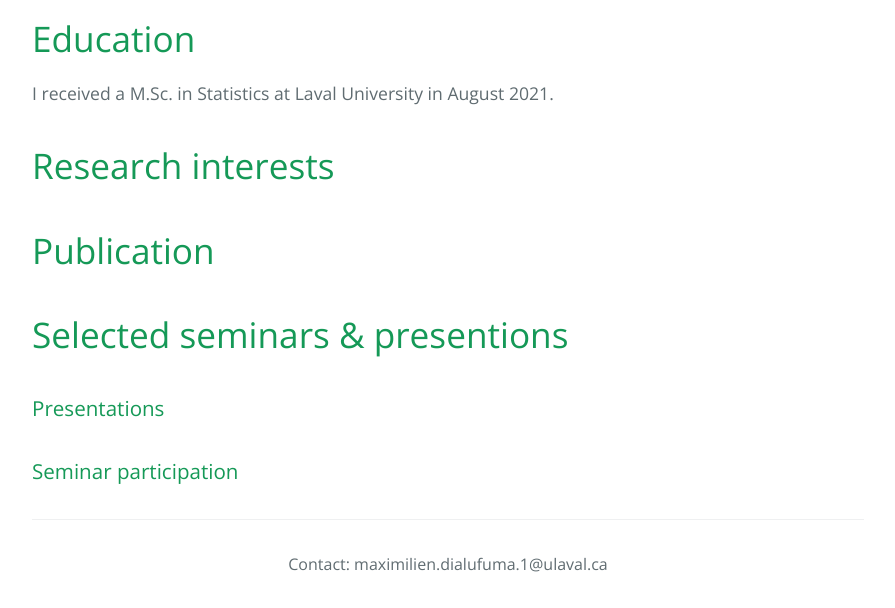
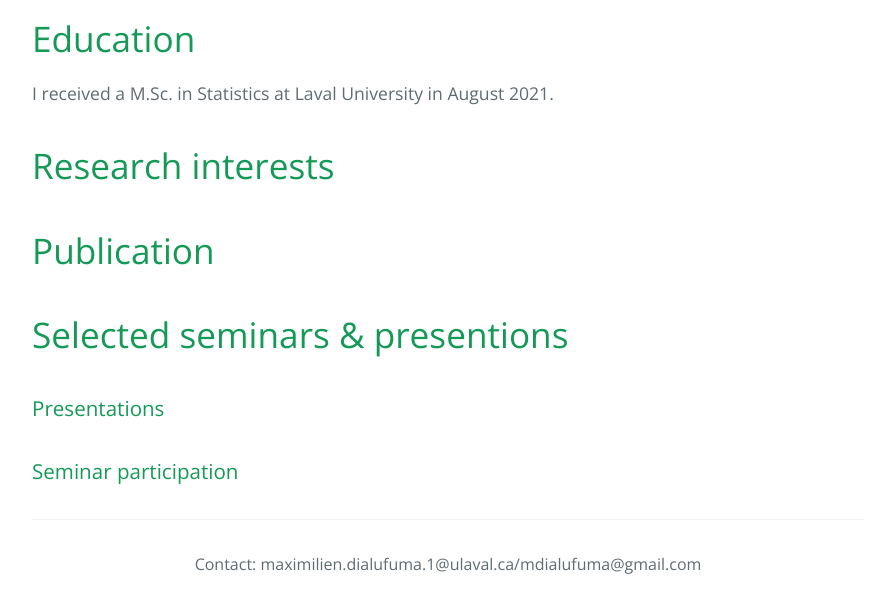
Before and after one commit to dialufuma/dialufuma.github.io, a Jekyll site: the page built from index.md, in a window 1280 px wide. Shown: the part 559-1167 px from the top of the page, without its empty margins (192-1087 px from the left). Built offline with Jekyll 4.4.1, drawn with Linux system fonts in a browser that asks for light colours.

Commit message:
Update _config.yml

```diff
--- a/_config.yml
+++ b/_config.yml
@@ -19,7 +19,7 @@
 # in the templates via {{ site.myvariable }}.
 
 title: Maximilien Dialufuma
-email: maximilien.dialufuma.1@ulaval.ca
+email: maximilien.dialufuma.1@ulaval.ca/mdialufuma@gmail.com
 myvariable: true
 google_analytics: G-7W95DVMKJ3
 description: >- # this means to ignore newlines until "baseurl:"
```
